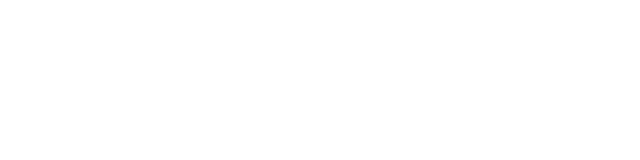
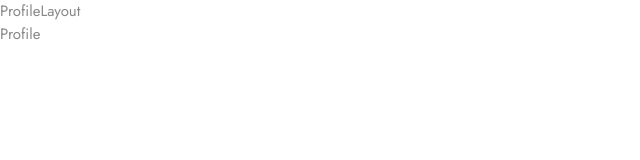
Before and after one commit to kajugadaniels/flexshare-client, a React (Vite) app: page /profile in a window 1280 px wide. Before the commit this address had no page. Shown: the top 160 px of the page, without its empty margins (0-640 px from the left). Built offline with nearby package versions, Linux system fonts and the light colour scheme.

Commit message:
Setup profile page

```diff
--- a/src/AppRoutes.jsx
+++ b/src/AppRoutes.jsx
@@ -1,5 +1,5 @@
 import React from 'react'
-import { Contact, Dashboard, GetProductDetails, GetProducts, Home, HowItWorks, Login, Register, WhoWeAre } from './pages'
+import { Contact, Dashboard, GetProductDetails, GetProducts, Home, HowItWorks, Login, Profile, Register, WhoWeAre } from './pages'
 import UserLayout from './layouts/UserLayout'
 import { Route, Routes } from 'react-router-dom'
 import ProfileLayout from './layouts/ProfileLayout'
@@ -21,6 +21,7 @@
             </Route>
             <Route element={<ProfileLayout />}>
                 <Route path="/dashboard" element={<Dashboard />} />
+                <Route path="/profile" element={<Profile />} />
             </Route>
         </Routes>
     )
--- a/src/pages/index.js
+++ b/src/pages/index.js
@@ -10,3 +10,4 @@
 export { default as Contact } from './Contact'
 
 export { default as Dashboard } from './profile/Dashboard'
+export { default as Profile } from './profile/Profile'
--- /dev/null
+++ b/src/pages/profile/Profile.jsx
@@ -0,0 +1,9 @@
+import React from 'react'
+
+const Profile = () => {
+    return (
+        <div>Profile</div>
+    )
+}
+
+export default Profile
```
